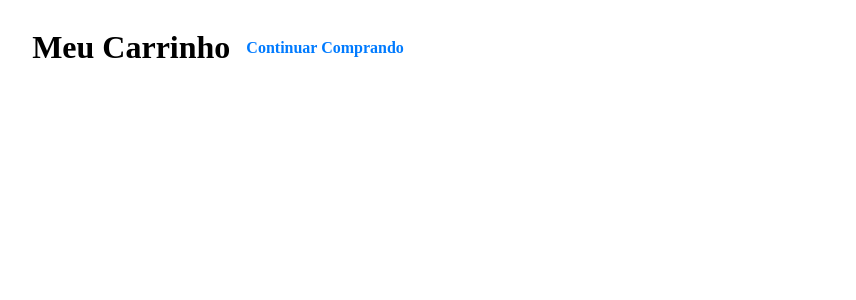
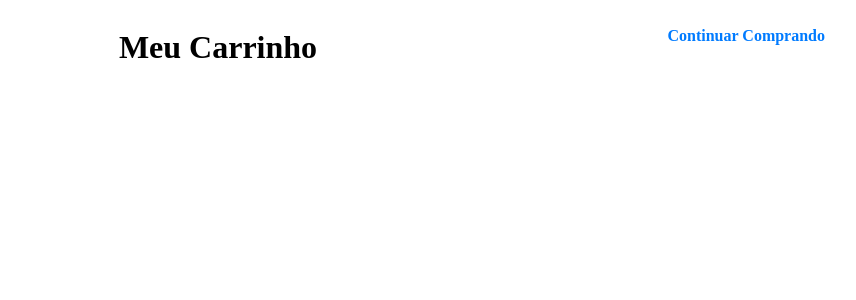
Before and after one commit to devrocha/assembly-product-checkout-angular, an Angular app: page /pageCart in a window 1280 px wide. Shown: the top 300 px of the page, without its empty margins (422-1278 px from the left). Built offline with nearby package versions, Linux system fonts and the light colour scheme.

Commit message:
Alteração css.

```diff
--- a/src/app/components/page-cart/page-cart.component.scss
+++ b/src/app/components/page-cart/page-cart.component.scss
@@ -2,6 +2,8 @@
 
     display: flex;
     justify-content: center;
+    position: relative;
+    align-items: center;
 }
 
 .cart-title {
@@ -10,12 +12,16 @@
     padding: 0 2rem;
     margin-bottom: 1rem;
     gap: 1rem;
+
 }
 
 .return {
     text-decoration: none;
     color: #007bff;
     font-weight: bold;
+    position: absolute;
+    top: 19px;
+    right: 25px;
 }
 
 
```
